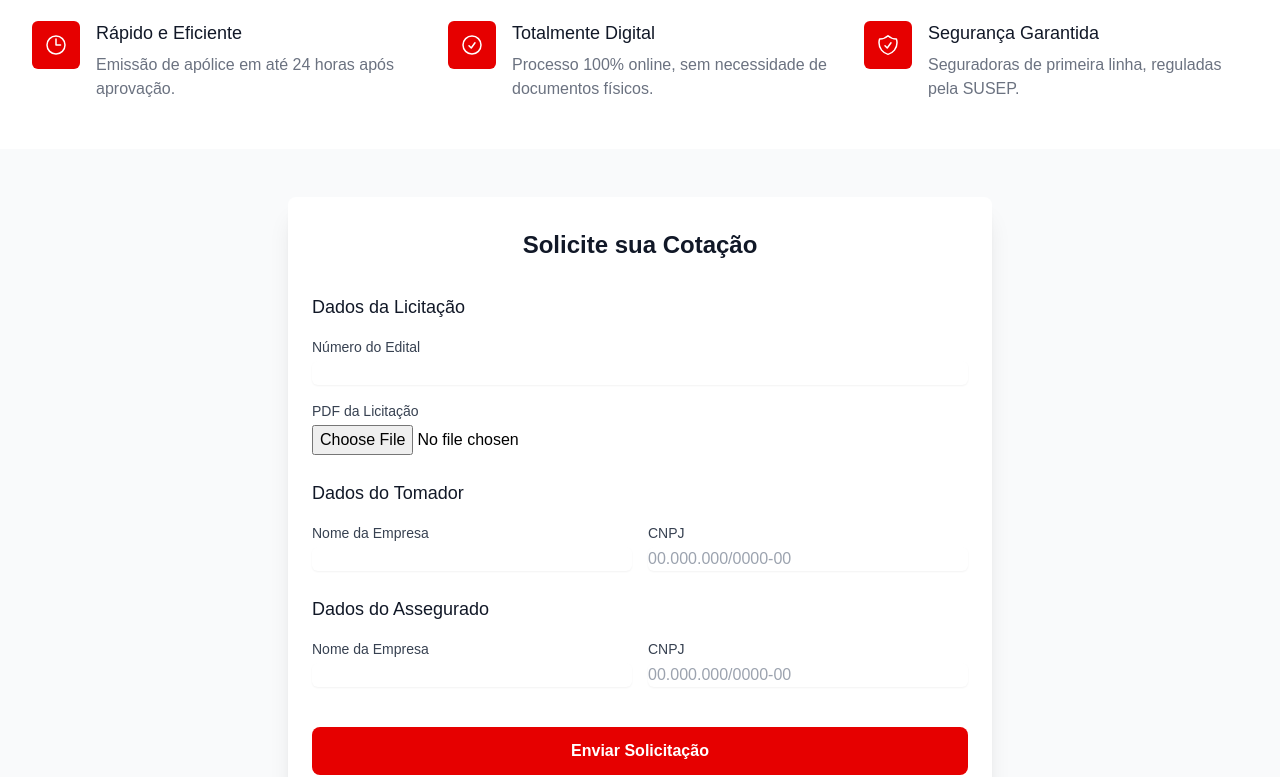
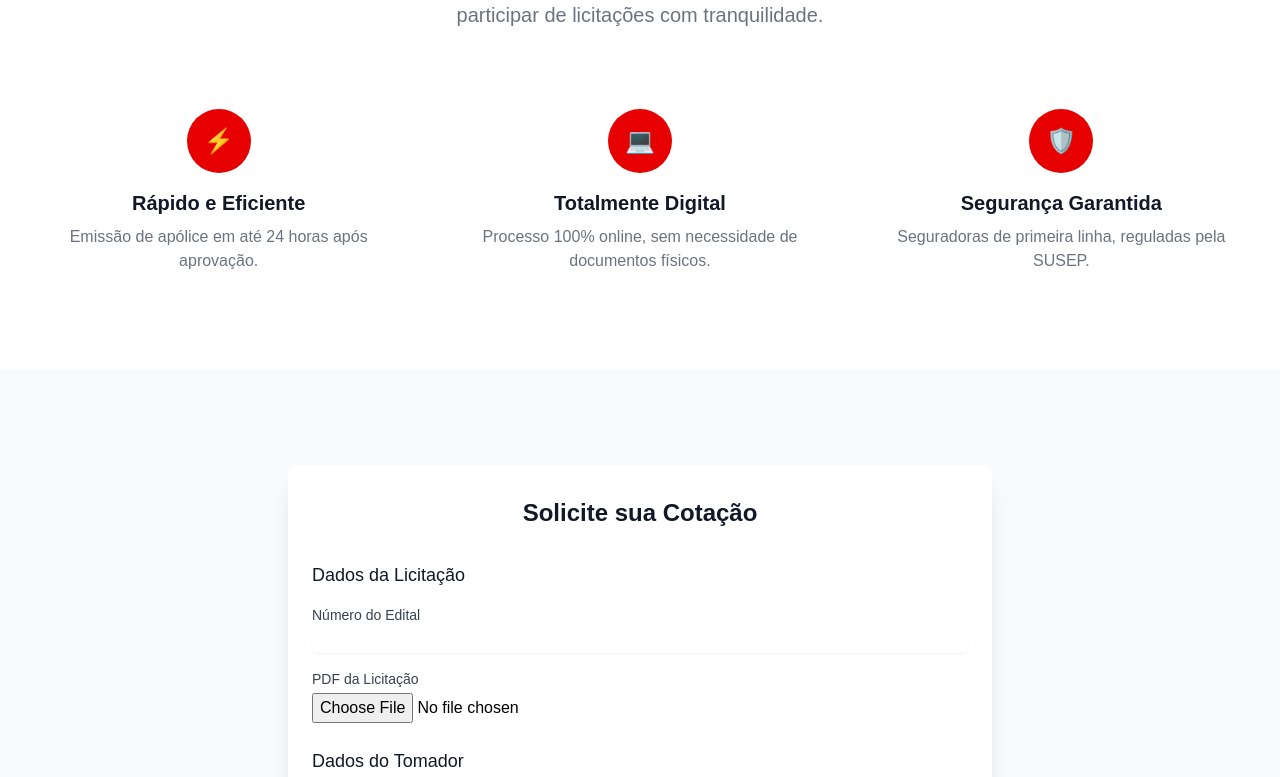
Before and after one commit to kauntdewn1/garantia-app, a React (Vite) app: page / in a window 1280 px wide. Shown: the part 865-1642 px from the top of the page. Built offline with nearby package versions, Linux system fonts and the light colour scheme; the HTML template or start-up script is replaced by a standard one; a web font is replaced by a local one.

Commit message:
Create missing React components

```diff
--- a/src/components/Features.jsx
+++ b/src/components/Features.jsx
@@ -1,31 +1,32 @@
 import React from 'react';
 import { motion } from 'framer-motion';
-import { CheckCircleIcon, ClockIcon, ShieldCheckIcon } from '@heroicons/react/24/outline';
 
 const features = [
   {
-    name: 'Rápido e Eficiente',
+    title: 'Rápido e Eficiente',
     description: 'Emissão de apólice em até 24 horas após aprovação.',
-    icon: ClockIcon,
+    icon: '⚡'
   },
   {
-    name: 'Totalmente Digital',
+    title: 'Totalmente Digital',
     description: 'Processo 100% online, sem necessidade de documentos físicos.',
-    icon: CheckCircleIcon,
+    icon: '💻'
   },
   {
-    name: 'Segurança Garantida',
+    title: 'Segurança Garantida',
     description: 'Seguradoras de primeira linha, reguladas pela SUSEP.',
-    icon: ShieldCheckIcon,
-  },
+    icon: '🛡️'
+  }
 ];
 
 function Features() {
   return (
-    <section id="features" className="py-12 bg-white">
+    <section id="features" className="py-24 bg-white">
       <div className="max-w-7xl mx-auto px-4 sm:px-6 lg:px-8">
         <div className="lg:text-center">
-          <h2 className="text-base text-primary font-semibold tracking-wide uppercase">Benefícios</h2>
+          <h2 className="text-base text-primary font-semibold tracking-wide uppercase">
+            Benefícios
+          </h2>
           <p className="mt-2 text-3xl leading-8 font-extrabold tracking-tight text-gray-900 sm:text-4xl">
             Por que escolher a MG Riscos?
           </p>
@@ -34,27 +35,31 @@ function Features() {
           </p>
         </div>
 
-        <div className="mt-10">
-          <dl className="space-y-10 md:space-y-0 md:grid md:grid-cols-3 md:gap-x-8 md:gap-y-10">
-            {features.map((feature) => (
+        <div className="mt-20">
+          <div className="grid grid-cols-1 gap-12 sm:grid-cols-2 lg:grid-cols-3">
+            {features.map((feature, index) => (
               <motion.div
-                key={feature.name}
+                key={feature.title}
                 className="relative"
                 initial={{ opacity: 0, y: 20 }}
                 whileInView={{ opacity: 1, y: 0 }}
                 viewport={{ once: true }}
-                transition={{ duration: 0.5 }}
+                transition={{ delay: index * 0.2, duration: 0.5 }}
               >
-                <dt>
-                  <div className="absolute flex items-center justify-center h-12 w-12 rounded-md bg-primary text-white">
-                    <feature.icon className="h-6 w-6" aria-hidden="true" />
+                <div className="flex flex-col items-center text-center">
+                  <div className="flex items-center justify-center h-16 w-16 rounded-full bg-primary text-white text-2xl mb-4">
+                    {feature.icon}
                   </div>
-                  <p className="ml-16 text-lg leading-6 font-medium text-gray-900">{feature.name}</p>
-                </dt>
-                <dd className="mt-2 ml-16 text-base text-gray-500">{feature.description}</dd>
+                  <h3 className="text-xl font-bold text-gray-900 mb-2">
+                    {feature.title}
+                  </h3>
+                  <p className="text-gray-500">
+                    {feature.description}
+                  </p>
+                </div>
               </motion.div>
             ))}
-          </dl>
+          </div>
         </div>
       </div>
     </section>
--- a/src/components/Header.jsx
+++ b/src/components/Header.jsx
@@ -27,7 +27,7 @@ function Header() {
           <div>
             <a
               href="#form"
-              className="btn-primary"
+              className="inline-flex items-center px-4 py-2 border border-transparent text-base font-medium rounded-md text-white bg-primary hover:bg-red-700"
             >
               Solicitar Agora
             </a>
--- a/src/components/Hero.jsx
+++ b/src/components/Hero.jsx
@@ -3,7 +3,7 @@ import { motion } from 'framer-motion';
 
 function Hero() {
   return (
-    <section className="relative bg-white overflow-hidden">
+    <div className="relative bg-white overflow-hidden">
       <div className="max-w-7xl mx-auto">
         <div className="relative z-10 pb-8 bg-white sm:pb-16 md:pb-20 lg:max-w-2xl lg:w-full lg:pb-28 xl:pb-32">
           <main className="mt-10 mx-auto max-w-7xl px-4 sm:mt-12 sm:px-6 md:mt-16 lg:mt-20 lg:px-8 xl:mt-28">
@@ -17,10 +17,20 @@ function Hero() {
                 <span className="block">Seguro Garantia para</span>
                 <span className="block text-primary">Licitações em 24h</span>
               </motion.h1>
-              <p className="mt-3 text-base text-gray-500 sm:mt-5 sm:text-lg sm:max-w-xl sm:mx-auto md:mt-5 md:text-xl lg:mx-0">
+              <motion.p
+                className="mt-3 text-base text-gray-500 sm:mt-5 sm:text-lg sm:max-w-xl sm:mx-auto md:mt-5 md:text-xl lg:mx-0"
+                initial={{ opacity: 0, y: 20 }}
+                animate={{ opacity: 1, y: 0 }}
+                transition={{ delay: 0.2, duration: 0.5 }}
+              >
                 Não perca mais licitações por falta de seguro. Emitimos sua apólice de forma rápida e segura, atendendo todas as exigências da Lei 14.133/21.
-              </p>
-              <div className="mt-5 sm:mt-8 sm:flex sm:justify-center lg:justify-start">
+              </motion.p>
+              <motion.div
+                className="mt-5 sm:mt-8 sm:flex sm:justify-center lg:justify-start"
+                initial={{ opacity: 0, y: 20 }}
+                animate={{ opacity: 1, y: 0 }}
+                transition={{ delay: 0.4, duration: 0.5 }}
+              >
                 <div className="rounded-md shadow">
                   <a
                     href="#form"
@@ -29,12 +39,12 @@ function Hero() {
                     Solicitar Agora
                   </a>
                 </div>
-              </div>
+              </motion.div>
             </div>
           </main>
         </div>
       </div>
-    </section>
+    </div>
   );
 }
 
--- a/src/components/RequestForm.jsx
+++ b/src/components/RequestForm.jsx
@@ -21,7 +21,7 @@ function RequestForm() {
   };
 
   return (
-    <section id="form" className="py-12 bg-gray-50">
+    <section id="form" className="py-24 bg-gray-50">
       <div className="max-w-3xl mx-auto px-4 sm:px-6 lg:px-8">
         <motion.div
           className="bg-white shadow-xl rounded-lg overflow-hidden"
@@ -138,7 +138,7 @@ function RequestForm() {
               <div className="pt-4">
                 <button
                   type="submit"
-                  className="w-full btn-primary"
+                  className="w-full flex justify-center py-3 px-4 border border-transparent rounded-md shadow-sm text-sm font-medium text-white bg-primary hover:bg-red-700 focus:outline-none focus:ring-2 focus:ring-offset-2 focus:ring-primary"
                 >
                   Enviar Solicitação
                 </button>
```
